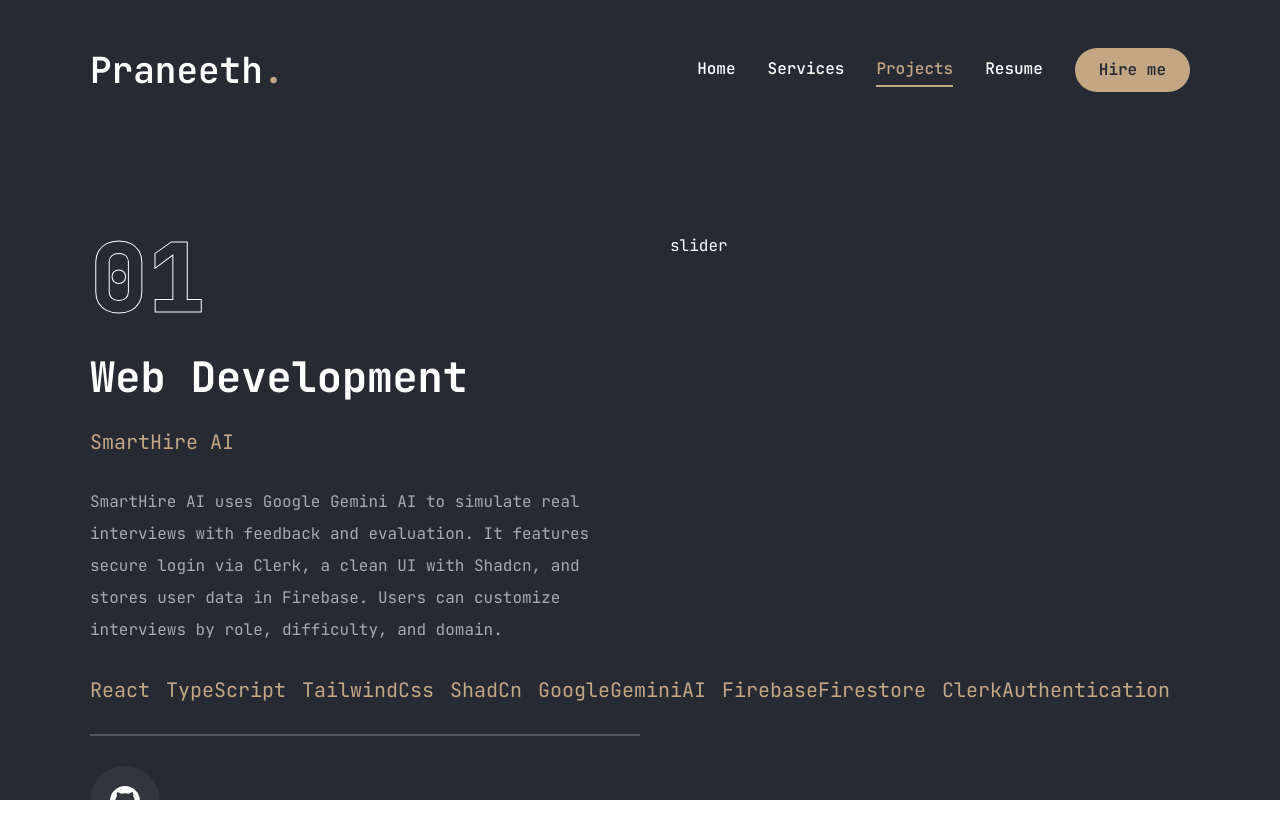
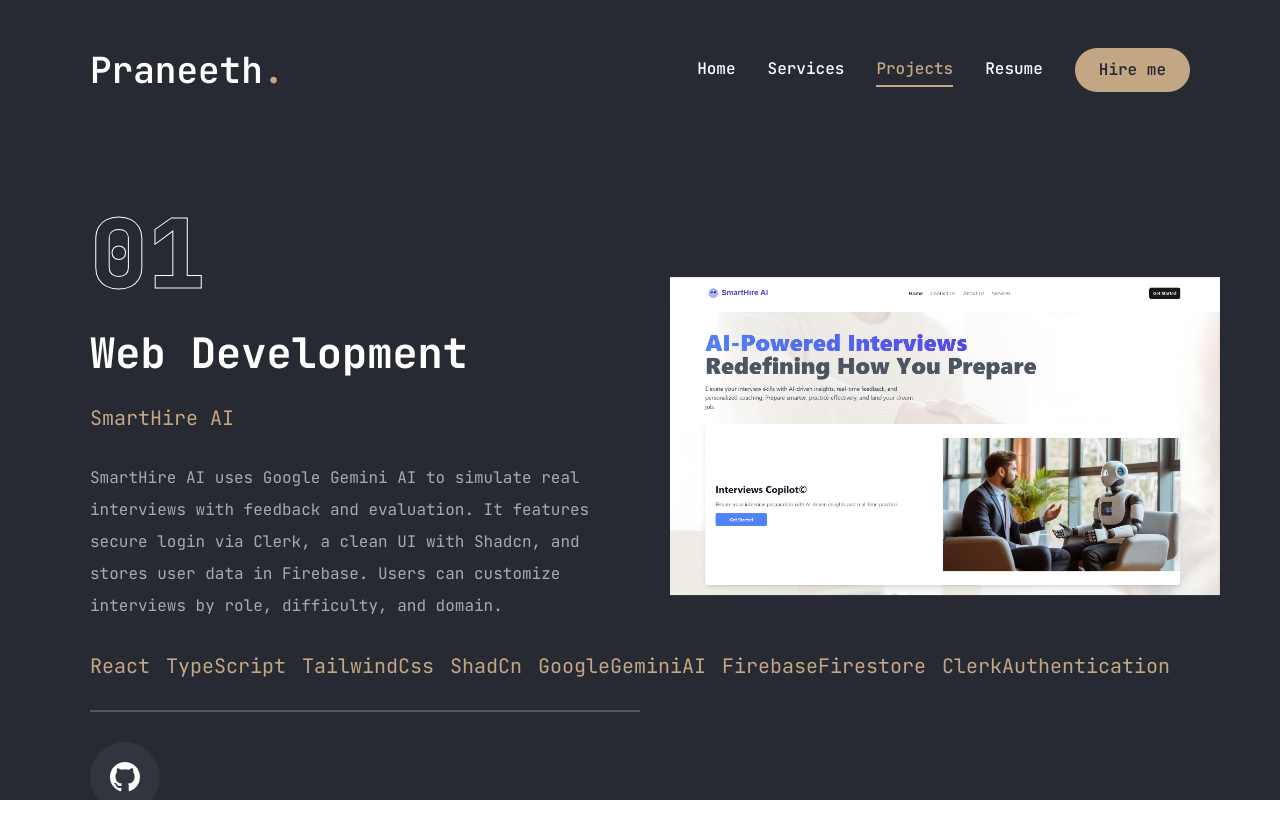
Before and after one commit to PraneethBunny123/Portfolio, a Next.js app: page /projects in a window 1280 px wide. After the commit the page ends 812 px from the top, so only its background shows below. Built offline with nearby package versions, Linux system fonts and the light colour scheme.

Commit message:
Added swiper container to get the images swipable. Also created a buttons component for sliding

```diff
--- a/app/projects/page.jsx
+++ b/app/projects/page.jsx
@@ -95,6 +95,11 @@
 export default function Contact() {
     const [project, setProject] = useState(projects[0])
 
+    function handleSlideChange(swiper) {
+        const currentIndex = swiper.activeIndex
+        setProject(projects[currentIndex])
+    }
+
     return (
         <motion.section
             initial={{ opacity: 0 }}
@@ -106,6 +111,8 @@
         >
             <div className="container mx-auto">
                 <div className="flex flex-col xl:flex-row xl:gap-[30px]">
+
+                    {/* project content */}
                     <div className="w-full xl:w-[50%] flex flex-col xl:justify-between order-2 xl:order-none xl:h-[460px]">
                         <div className="flex flex-col gap-[30px] h-[50%]">
                             {/* project num */}
@@ -151,7 +158,27 @@
                             </div>
                         </div>
                     </div>
-                    <div className="w-full xl:w-[50%]">slider</div>
+
+                    {/* Slider */}
+                    <div className="w-full xl:w-[50%]">
+                        <Swiper
+                            slidesPerView={1}
+                            spaceBetween={10}
+                            className="mb-12 gap-10"
+                            onSlideChange={handleSlideChange}
+                        >
+                            {projects.map((item, index) => (
+                                <SwiperSlide key={index} className="w-full">
+                                    <div className="h-[460px] relative flex justify-center items-center group">
+                                        {/* slide content */}
+                                        <div className="relative h-full w-full">
+                                            <Image src={item.image} alt="" fill className="object-contain"/>
+                                        </div>
+                                    </div>
+                                </SwiperSlide>
+                            ))}
+                        </Swiper>
+                    </div>
                 </div>
             </div>
         </motion.section>
--- /dev/null
+++ b/components/WorkSliderButton.jsx
@@ -0,0 +1,31 @@
+'use client'
+
+import { useSwiper } from "swiper/react"
+import {PiCaretLeftBold, PiCaretRightBold} from 'react-icons/pi'
+
+
+export default function WorkSliderButton({containerStyles, btnStyles, projects, project}) {
+    const swiper = useSwiper()
+    console.log(project.num)
+    console.log(projects.length.toString())
+
+    return (
+        <div className={containerStyles }>
+            <button
+                className={`${btnStyles} ${project.num==='01' ? 'disabled:bg-[#40382f] disabled:opacity-50':''}`}
+                onClick={()=>{swiper.slidePrev()}}
+                disabled={project.num==='01'}
+            >
+                <PiCaretLeftBold/>
+            </button>
+
+            <button
+                className={`${btnStyles} ${project.num[1]===projects.length.toString() ? 'disabled:bg-[#40382f] disabled:opacity-50' : ''}`}
+                onClick={()=>{swiper.slideNext()}}
+                disabled={project.num[1]===projects.length.toString()}
+            >
+                <PiCaretRightBold/>
+            </button>
+        </div>
+    )
+}
```
